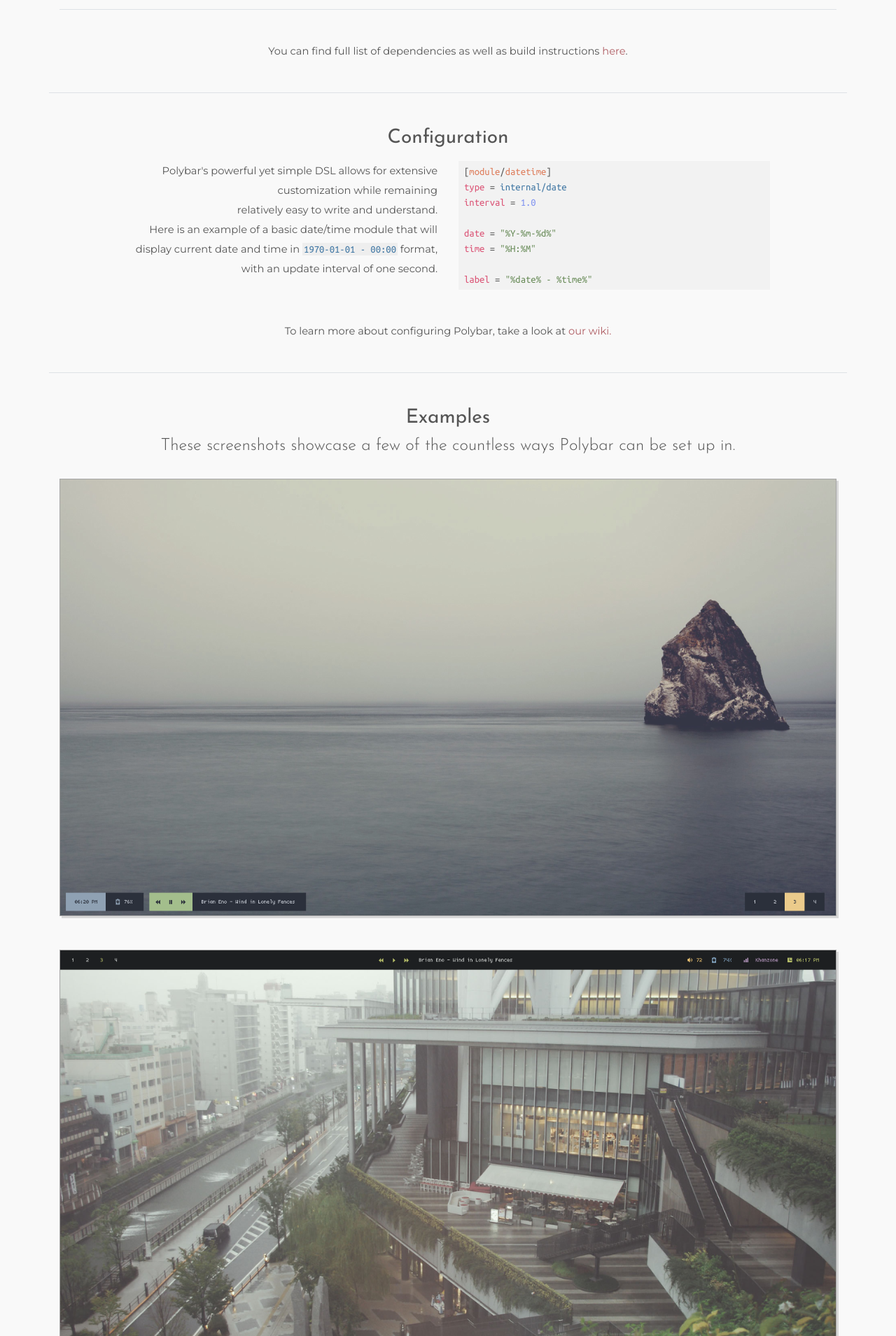
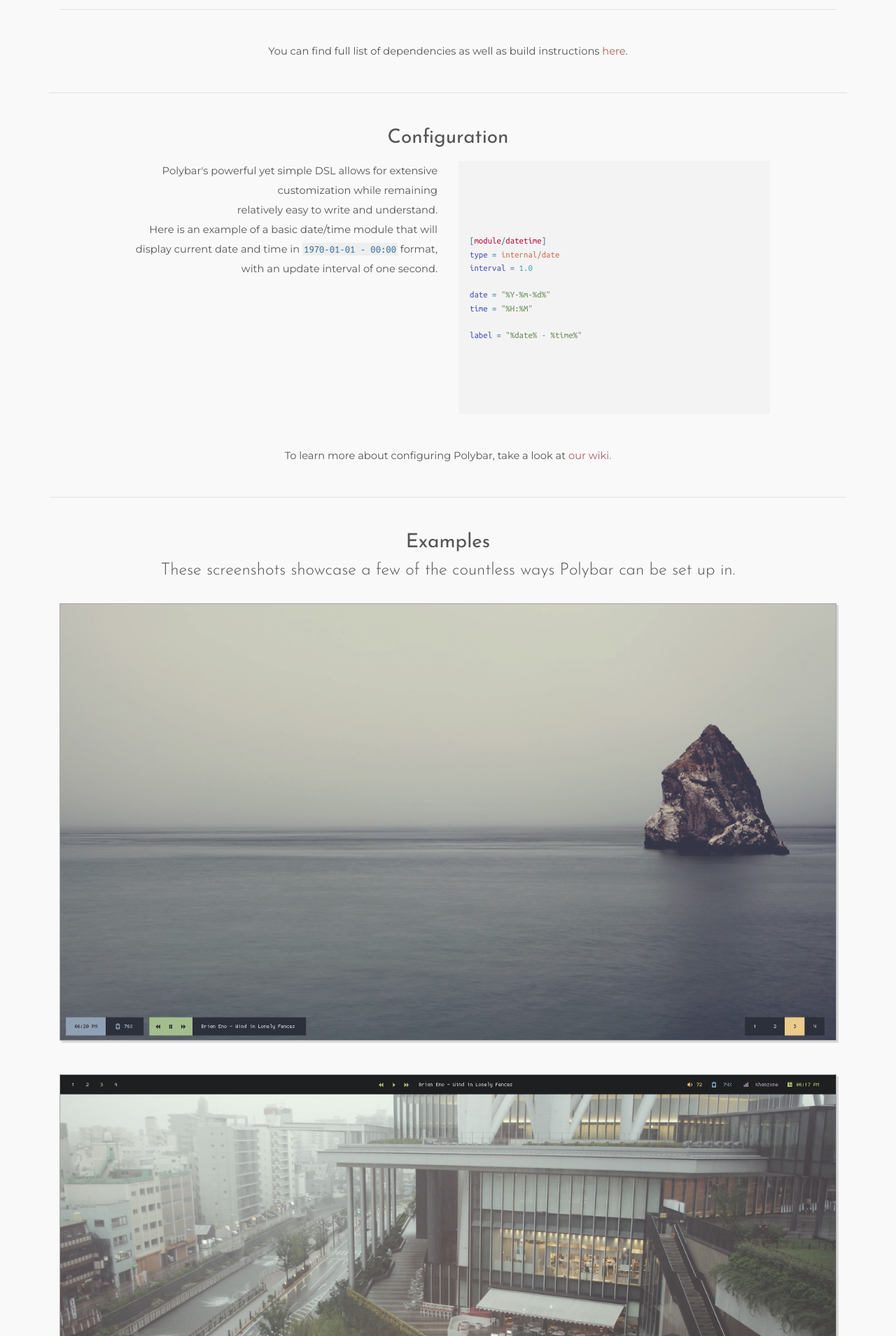
Before and after one commit to polybar/polybar.github.io, a Jekyll site: the page built from index.html, in a window 1280 px wide. Shown: the part 2236-4145 px from the top of the page at 70% size. Built offline with Jekyll 4.4.1, drawn with Linux system fonts in a browser that asks for light colours; nearby versions of some CDN libraries; some web fonts are replaced.

Commit message:
fix(configuration): Use rouge highlight classes

```diff
--- a/assets/css/code.css
+++ b/assets/css/code.css
@@ -29,38 +29,6 @@
 
 code a:hover {
   background: unset !important;
-}
-
-code var {
-  color: #db5375;
-  font-style: normal;
-}
-
-code var.number {
-  color: #8093f1;
-}
-
-code var.string {
-  color: #688b58;
-}
-
-code var.keyword {
-  color: #de7c5a;
-}
-
-code var.type {
-  color: #3f76a3;
-}
-
-.code-block {
-  background: #f2f2f2;
-}
-
-.code-block code {
-  color: unset !important;
-  background: inherit;
-
-  padding: unset;
 }
 
 .highlight { background: inherit; }
--- a/index.html
+++ b/index.html
@@ -167,18 +167,18 @@
       </div>
 
       <div class="col-md-5 mr-auto text-start">
-        <div class="code-block text-left px-2 py-1">
+        <div class="highlighter-rouge mb-0 p-3">
+          <div class="highlight">
+            <pre class="highlight text-left">
+<code>[<span class="k">module</span>/<span class="k">datetime</span>]
+<span class="py">type</span> = <span class="kt">internal/date</span>
+<span class="py">interval</span> = <span class="mi">1.0</span>
 
-          <code>
-                [<var class="keyword">module</var>/<var class="keyword">datetime</var>]<br>
-            <var>type</var> = <var class="type">internal/date</var><br>
-            <var>interval</var> = <var class="number">1.0</var><br>
-            <br>
-            <var>date</var> = <var class="string">"%Y-%m-%d%"</var><br>
-            <var>time</var> = <var class="string">"%H:%M"</var><br>
-            <br>
-            <var>label</var> = <var class="string">"%date% - %time%"</var><br>
-          </code>
+<span class="py">date</span> = <span class="s">"%Y-%m-%d%"</span>
+<span class="py">time</span> = <span class="s">"%H:%M"</span>
+
+<span class="py">label</span> = <span class="s">"%date% - %time%"</span></code></pre>
+          </div>
         </div>
       </div>
 
```
